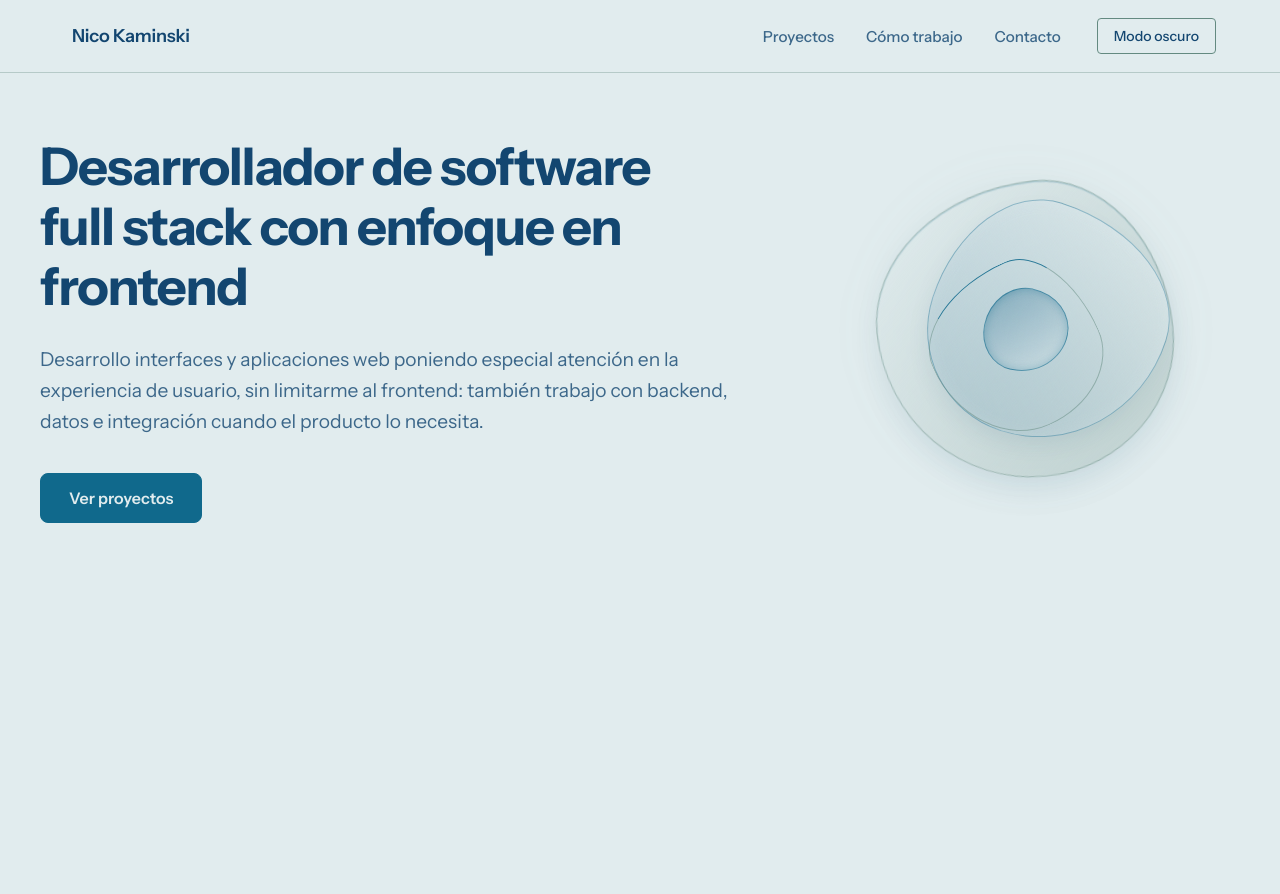
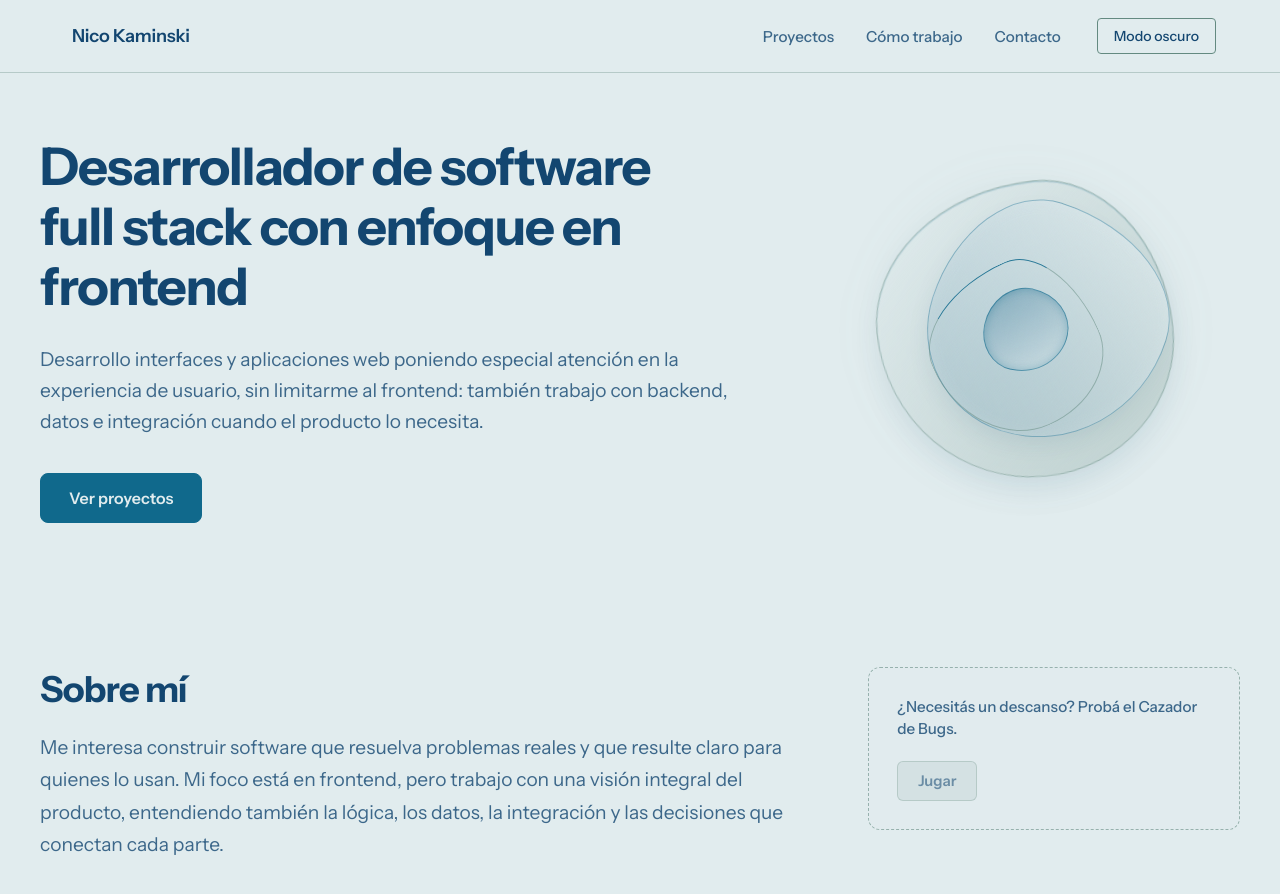
Before and after one commit to nicoKaminski/portfolio, a Next.js app: page / in a window 1280 px wide. Shown: the top 894 px of the page. Before the commit the page ends 800 px from the top, so only its background shows below. Built offline with nearby package versions, Linux system fonts and the light colour scheme.

Commit message:
feat(about): agregar sección sobre mí e invitación al juego

```diff
--- a/src/app/page.tsx
+++ b/src/app/page.tsx
@@ -1,5 +1,6 @@
 import { Navbar } from "@/frontend/features/navigation";
 import { Hero } from "@/frontend/features/hero";
+import { About } from "@/frontend/features/about";
 import styles from "./page.module.css";
 
 export default function Home() {
@@ -8,6 +9,7 @@ export default function Home() {
       <Navbar />
       <main className={styles.main}>
         <Hero />
+        <About />
         <div id="proyectos" className={styles.targetAnchor} aria-hidden="true" />
       </main>
     </div>
--- /dev/null
+++ b/src/frontend/features/about/About.module.css
@@ -0,0 +1,85 @@
+.aboutSection {
+  width: 100%;
+  padding: 3rem 1.5rem 6rem;
+  display: flex;
+  justify-content: center;
+}
+
+.container {
+  max-width: 1200px;
+  width: 100%;
+  display: grid;
+  grid-template-columns: 1.35fr 0.65fr;
+  align-items: start;
+  gap: 3.5rem;
+}
+
+.mainContent {
+  display: flex;
+  flex-direction: column;
+  gap: 1.25rem;
+}
+
+.title {
+  font-size: clamp(1.625rem, 3vw, 2.25rem);
+  font-weight: 700;
+  letter-spacing: -0.02em;
+  color: var(--color-text);
+}
+
+.description {
+  font-size: clamp(1.05rem, 1.6vw, 1.2rem);
+  line-height: 1.7;
+  color: var(--color-text-secondary);
+  max-width: 60ch;
+}
+
+.gameInvitation {
+  display: flex;
+  flex-direction: column;
+  align-items: flex-start;
+  gap: 1.25rem;
+  padding: 1.75rem;
+  border-radius: 12px;
+  background-color: color-mix(in srgb, var(--color-surface) 60%, transparent);
+  border: 1px dashed color-mix(in srgb, var(--color-border) 60%, transparent);
+}
+
+.gamePrompt {
+  font-size: 0.95rem;
+  line-height: 1.5;
+  color: var(--color-text-secondary);
+  font-weight: 500;
+}
+
+.gameButton {
+  display: inline-flex;
+  align-items: center;
+  justify-content: center;
+  padding: 0.625rem 1.25rem;
+  font-size: 0.925rem;
+  font-weight: 600;
+  border-radius: 6px;
+  border: 1px solid color-mix(in srgb, var(--color-border) 40%, transparent);
+  background-color: color-mix(in srgb, var(--color-border) 15%, transparent);
+  color: var(--color-text-secondary);
+  opacity: 0.7;
+  cursor: not-allowed;
+  min-height: 40px;
+  transition: opacity 0.2s ease;
+}
+
+@media (max-width: 900px) {
+  .aboutSection {
+    padding: 2rem 1.25rem 4rem;
+  }
+
+  .container {
+    grid-template-columns: 1fr;
+    gap: 2.25rem;
+  }
+
+  .gameInvitation {
+    max-width: 100%;
+  }
+}
--- /dev/null
+++ b/src/frontend/features/about/About.tsx
@@ -0,0 +1,39 @@
+import styles from "./About.module.css";
+
+export function About() {
+  return (
+    <section className={styles.aboutSection} aria-labelledby="about-title">
+      <div className={styles.container}>
+        <div className={styles.mainContent}>
+          <h2 id="about-title" className={styles.title}>
+            Sobre mí
+          </h2>
+          <p className={styles.description}>
+            Me interesa construir software que resuelva problemas reales y que
+            resulte claro para quienes lo usan. Mi foco está en frontend, pero
+            trabajo con una visión integral del producto, entendiendo también la
+            lógica, los datos, la integración y las decisiones que conectan cada
+            parte.
+          </p>
+        </div>
+
+        <aside
+          className={styles.gameInvitation}
+          aria-label="Cazador de Bugs"
+        >
+          <p className={styles.gamePrompt}>
+            ¿Necesitás un descanso? Probá el Cazador de Bugs.
+          </p>
+          <button
+            type="button"
+            className={styles.gameButton}
+            disabled
+            aria-disabled="true"
+          >
+            Jugar
+          </button>
+        </aside>
+      </div>
+    </section>
+  );
+}
--- /dev/null
+++ b/src/frontend/features/about/index.ts
@@ -0,0 +1 @@
+export { About } from "./About";
```
